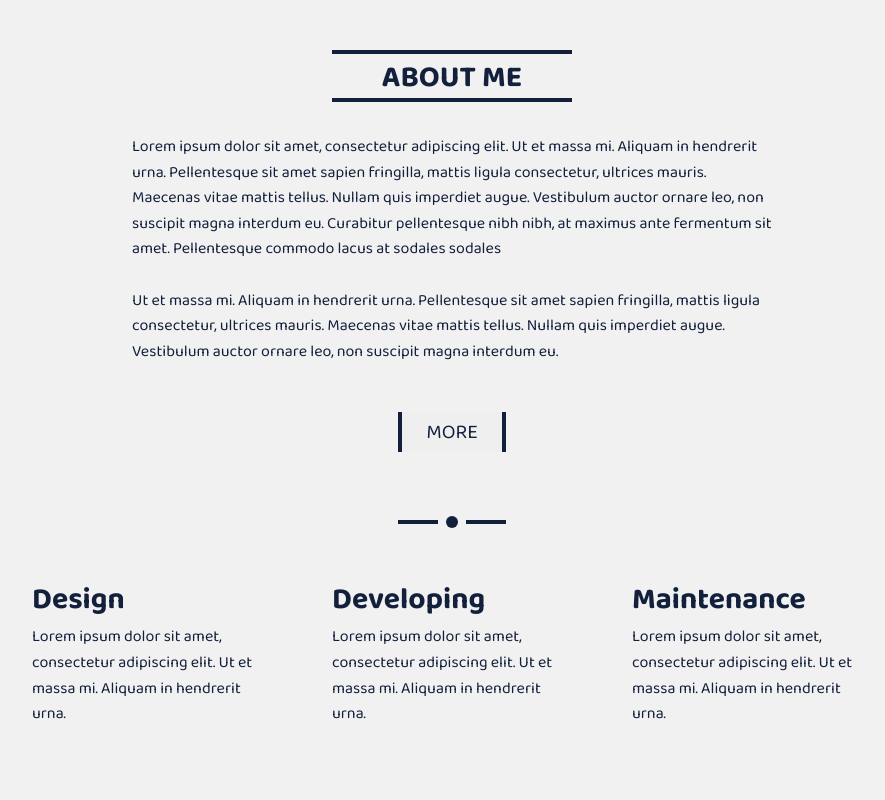
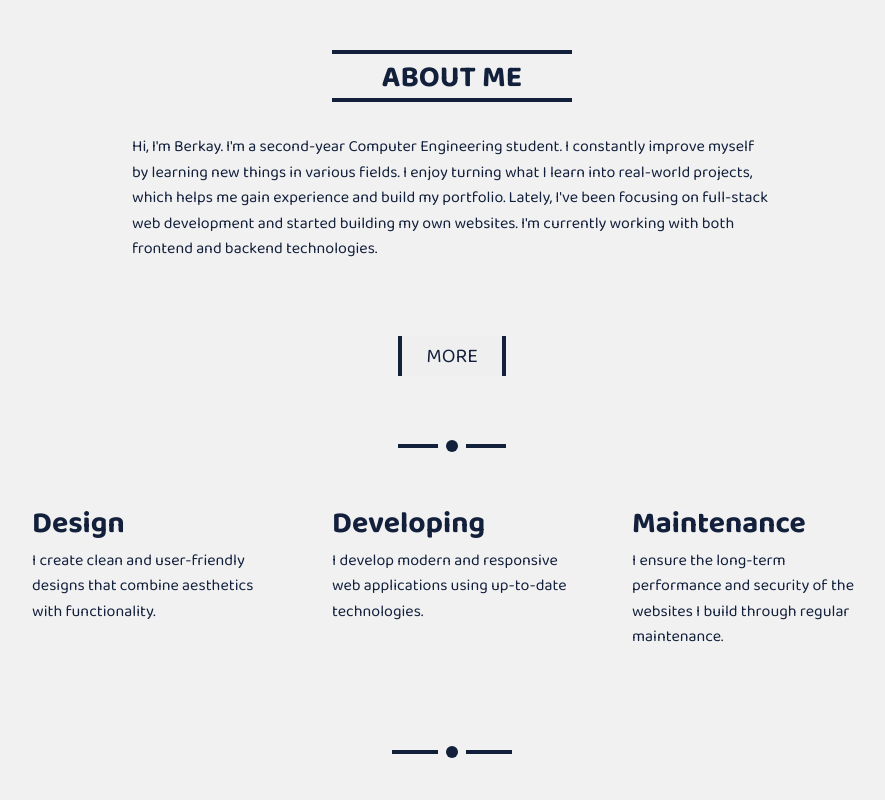
Before and after one commit to Berkay2304/berkay-cansever, a React (Vite) app: page / in a window 1280 px wide. Shown: the part 880-1680 px from the top of the page, without its empty margins (188-1073 px from the left). Built offline with nearby package versions, Linux system fonts and the light colour scheme.

Commit message:
içerikler yazıldı

```diff
--- a/src/components/AboutMe/AboutMe.jsx
+++ b/src/components/AboutMe/AboutMe.jsx
@@ -9,16 +9,13 @@ export default function AboutMe() {
           <h1>ABOUT ME</h1>
           <hr style={{marginTop:"-4px"}}/>
         </div>
-        <p>Lorem ipsum dolor sit amet, consectetur adipiscing elit.
-          Ut et massa mi. Aliquam in hendrerit urna. Pellentesque sit amet sapien
-          fringilla, mattis ligula consectetur, ultrices mauris. Maecenas vitae mattis tellus.
-          Nullam quis imperdiet augue. Vestibulum auctor ornare leo, non suscipit magna interdum eu.
-          Curabitur pellentesque nibh nibh, at maximus ante fermentum sit amet.
-          Pellentesque commodo lacus at sodales sodales</p>
+        <p>Hi, I'm Berkay. I'm a second-year Computer Engineering student.
+          I constantly improve myself by learning new things in various fields.
+          I enjoy turning what I learn into real-world projects,
+          which helps me gain experience and build my portfolio.
+          Lately, I've been focusing on full-stack web development and started building my own websites.
+          I'm currently working with both frontend and backend technologies.</p>
           <br />
-        <p>Ut et massa mi. Aliquam in hendrerit urna. Pellentesque sit amet sapien fringilla,
-          mattis ligula consectetur, ultrices mauris. Maecenas vitae mattis tellus. Nullam quis imperdiet
-          augue. Vestibulum auctor ornare leo, non suscipit magna interdum eu. </p>
       </div>
       <div>
           <button>MORE</button>
@@ -31,18 +28,15 @@ export default function AboutMe() {
       <div className='bottom'>
         <div className='design box'>
           <h1>Design</h1>
-          <p>Lorem ipsum dolor sit amet, consectetur
-            adipiscing elit. Ut et massa mi. Aliquam in hendrerit urna.</p>
+          <p>I create clean and user-friendly designs that combine aesthetics with functionality.</p>
         </div>
         <div className='develop box'>
           <h1>Developing</h1>
-          <p>Lorem ipsum dolor sit amet, consectetur
-            adipiscing elit. Ut et massa mi. Aliquam in hendrerit urna.</p>
+          <p>I develop modern and responsive web applications using up-to-date technologies.</p>
         </div>
         <div className='maintenance box'>
           <h1>Maintenance</h1>
-          <p>Lorem ipsum dolor sit amet, consectetur
-            adipiscing elit. Ut et massa mi. Aliquam in hendrerit urna.</p>
+          <p>I ensure the long-term performance and security of the websites I build through regular maintenance.</p>
         </div>
       </div>
         <div className='sep'>
--- a/src/components/Contact/Contact.jsx
+++ b/src/components/Contact/Contact.jsx
@@ -34,8 +34,7 @@ export default function Contact() {
             <hr />
         </div>
         <div>
-            <p>Lorem ipsum dolor sit amet, consectetur adipiscing elit.
-                Ut et massa mi. Aliquam in hendrerit urna.</p>
+            <p>If you're interested in working together on a project or need a custom website, feel free to contact me using the form below.</p>
         </div>
         <div className='sep'>
             <hr />
```
